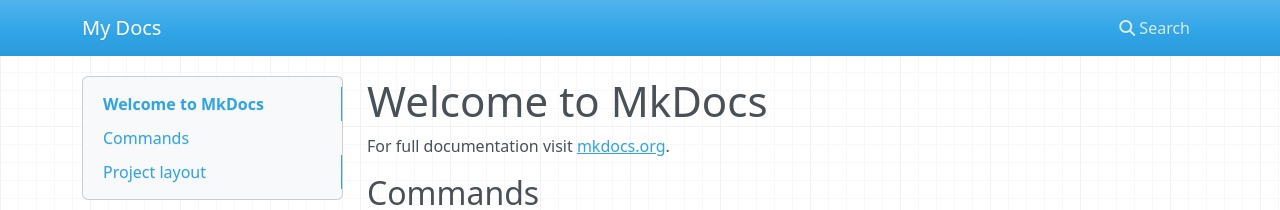
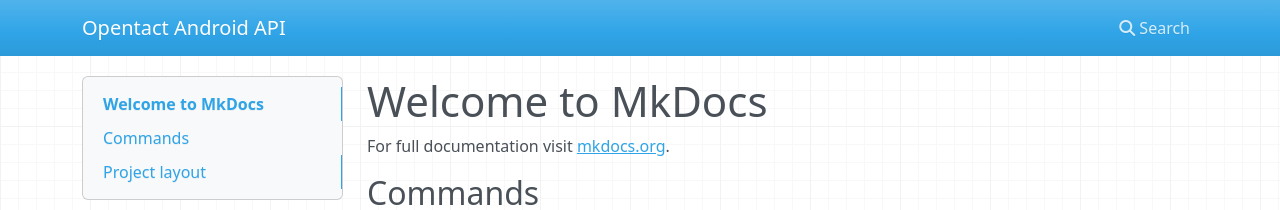
Before and after one commit to glassweichao/opentact_sdk_android_doc, an MkDocs documentation site: the page built from docs/index.md, in a window 1280 px wide. Shown: the top 210 px of the page. Built offline with MkDocs 1.6.1, drawn with Linux system fonts in a browser that asks for light colours; nearby versions of some CDN libraries.

Commit message:
mkdocs.yml update

```diff
--- a/mkdocs.yml
+++ b/mkdocs.yml
@@ -1 +1 @@
-site_name: My Docs
+site_name: Opentact Android API
```
